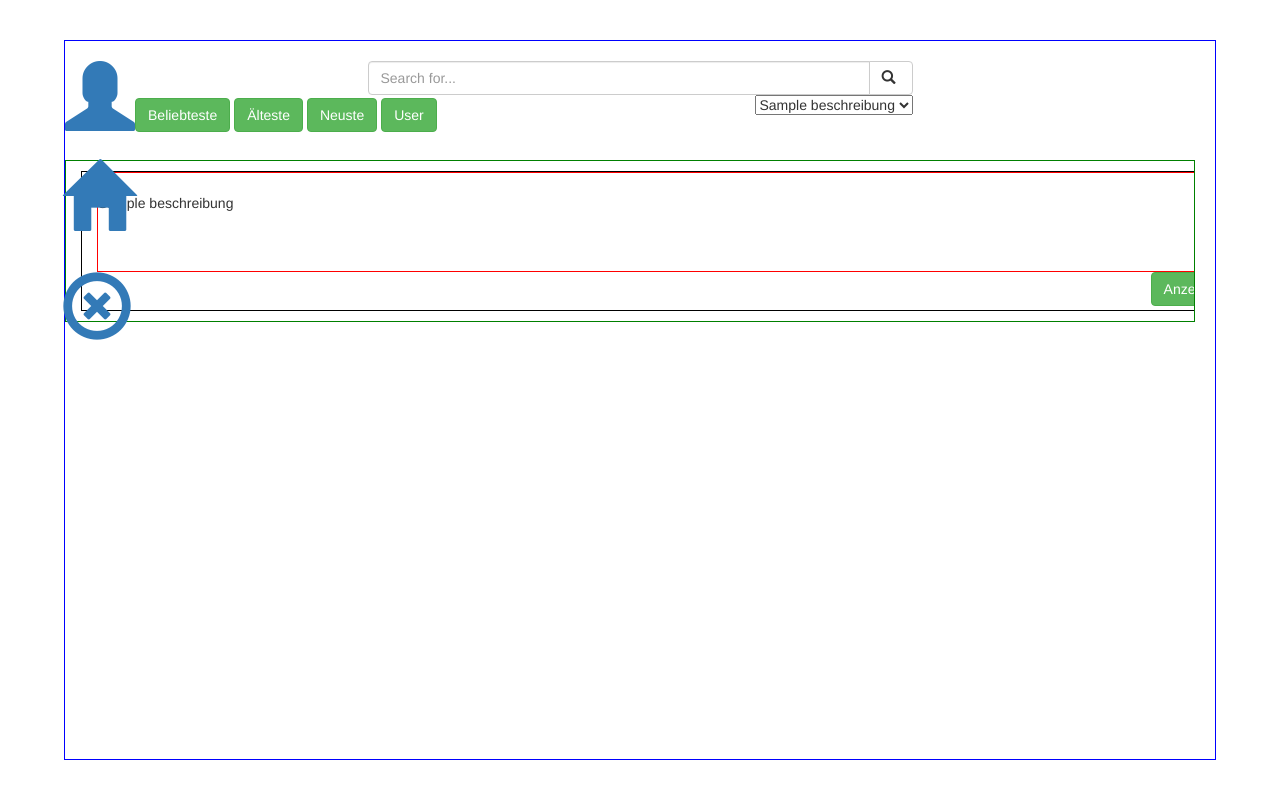
After one commit to analy96/kochtopf, a PHP site: template view/home_index.php in a window 1280 px wide. The commit adds this page. Run offline with PHP 8.4, Linux system fonts and the light colour scheme; the template is opened without the code that fills it: most values are stand-ins (such as "Sample title", 1, 10 or a date in 2020).

Commit message:
created home

```diff
--- a/view/css/style.css
+++ b/view/css/style.css
@@ -2,8 +2,9 @@
     overflow-y: scroll;
     margin-left: auto;
     margin-right: 20px;
-    margin-top: 85px;
+    margin-top: 28px;
     margin-bottom: 80px;
+    border: 1px solid green;
 }
 #container-aussen{
     padding: 0;
@@ -15,6 +16,7 @@
     left: 0;
     position: absolute;
     margin: auto;
+    border: 1px solid blue;
 }
 .glyphicon-user{
     font-size: 500%;
@@ -34,3 +36,29 @@
     margin-top: 230px;
     margin-left: -73px;
 }
+#aussen-zelle{
+    border: 1px solid black;
+    height: 140px;
+}
+#innere-zelle{
+    border: 1px solid red;
+    height: 100px;
+    overflow: hidden;
+    padding-left: 0;
+}
+#anzeige-button{
+    float: right;
+}
+#suchfeld{
+    top: 20px;
+    right: 0;
+    left: 0;
+    position: absolute;
+    margin: auto;
+}
+#dropdown-liste{
+    float: right;
+}
+#kategorie-button{
+    margin-top: 57px;
+}
--- a/view/header.php
+++ b/view/header.php
@@ -1,7 +1,7 @@
 <!DOCTYPE html>
-    <heamd>
-        <link rel="stylesheet" href="css/style.css">
-        <link href="css/bootstrap.min.css" rel="stylesheet">
+    <head>
+        <link rel="stylesheet" href="./view/css/style.css">
+        <link href="./view/css/bootstrap.min.css" rel="stylesheet">
         <title>Kochtopf</title>
     </head>
     <body>
@@ -15,4 +15,3 @@
             <a href="#">
                 <span class="glyphicon glyphicon-remove-circle"></span>
             </a>
-            <div id="inhalt" class="container-fluid">
--- /dev/null
+++ b/view/home_index.php
@@ -0,0 +1,43 @@
+<div id="suchfeld" class="col-lg-6">
+    <div class="input-group">
+        <input type="text" class="form-control" placeholder="Search for...">
+            <span class="input-group-btn">
+                <button class="btn btn-default" type="button"><span class="glyphicon glyphicon-search"></span>&nbsp;</button>
+            </span>
+    </div>
+    <select id="dropdown-liste" >
+        <?php foreach ($kategorien as $kategorie): ?>
+        <option value=<?= $kategorie->beschreibung;?>><?= $kategorie->beschreibung;?></option>
+        <?php endforeach ?>
+    </select>
+</div>
+<button id="kategorie-button" type="button" class="btn btn-success">Beliebteste</button>
+<button id="kategorie-button" type="button" class="btn btn-success">Älteste</button>
+<button id="kategorie-button" type="button" class="btn btn-success">Neuste</button>
+<button id="kategorie-button" type="button" class="btn btn-success">User</button>
+<div id="inhalt" class="container-fluid">
+    <div>
+        <?php if (empty($rezepte)): ?>
+		    <div class="dhd">
+			    <h2 class="item title">Hoopla! Keine Kommentare gefunden.</h2>
+		    </div>
+	    <?php else: ?>
+		    <?php foreach ($rezepte as $rezept): ?>
+            <p>
+                <div id="aussen-zelle" class="container">
+			        <div id="innere-zelle" class="container">
+                        <table>
+                            <tr>
+                                <td><?= $rezept->titel;?></td>
+                            </tr>
+                            <tr>
+                                <td><?= $rezept->beschreibung;?></td>
+                            </tr>
+				        </table>
+                    </div>
+                    <button id="anzeige-button" type="button" class="btn btn-success">Anzeigen</button>
+                </div>
+            </p>
+		<?php endforeach ?>
+	<?php endif ?>
+</div>
```
Also changed, not shown: controller/HomeController.php (added, +55 -0 lines), model/KategorieModel.php (added, +80 -0 lines), model/RezeptModel.php (added, +80 -0 lines), controller/RezeptController.txt (deleted), model/RezeptModel.txt (deleted), view/homeAnzeige_index.php (added).
